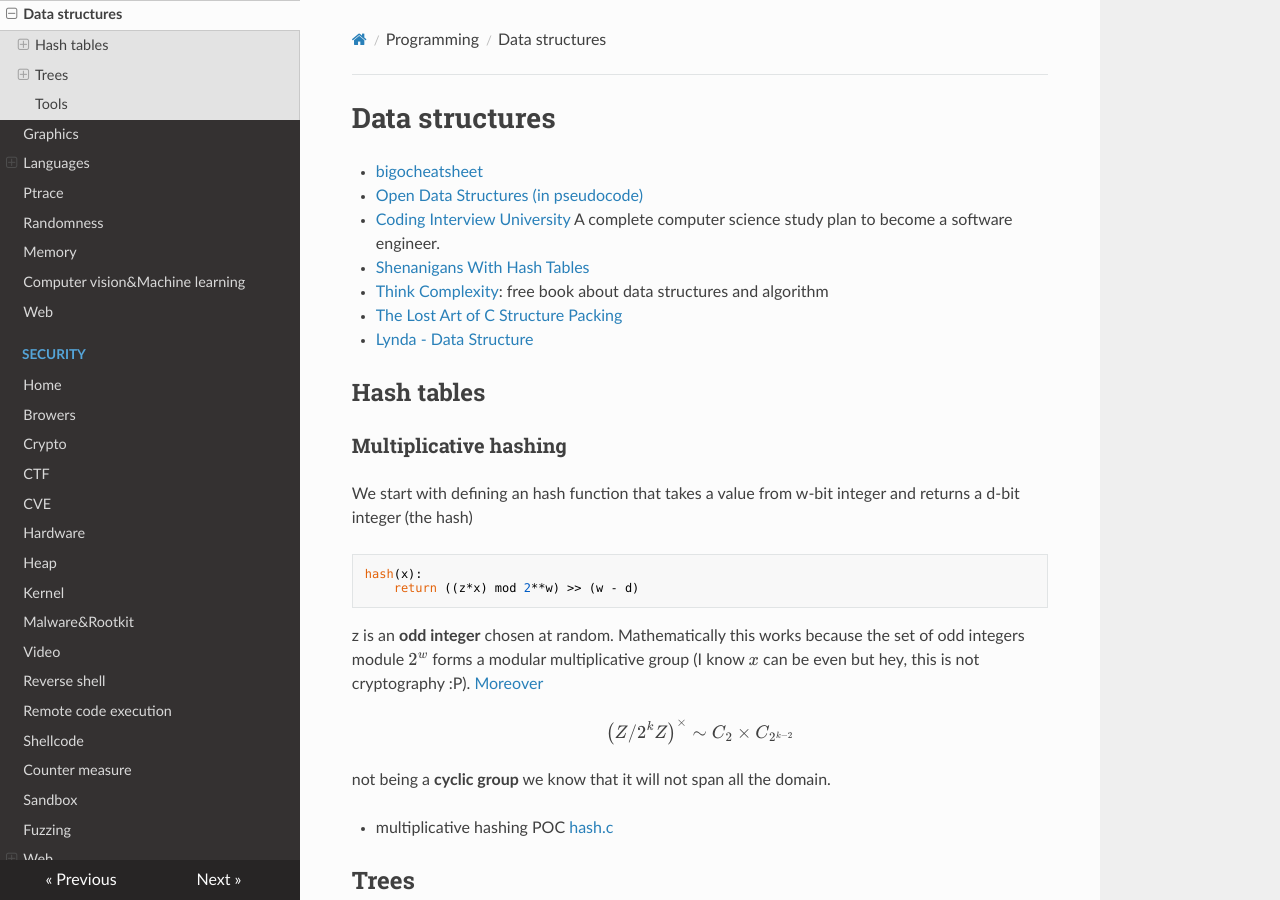
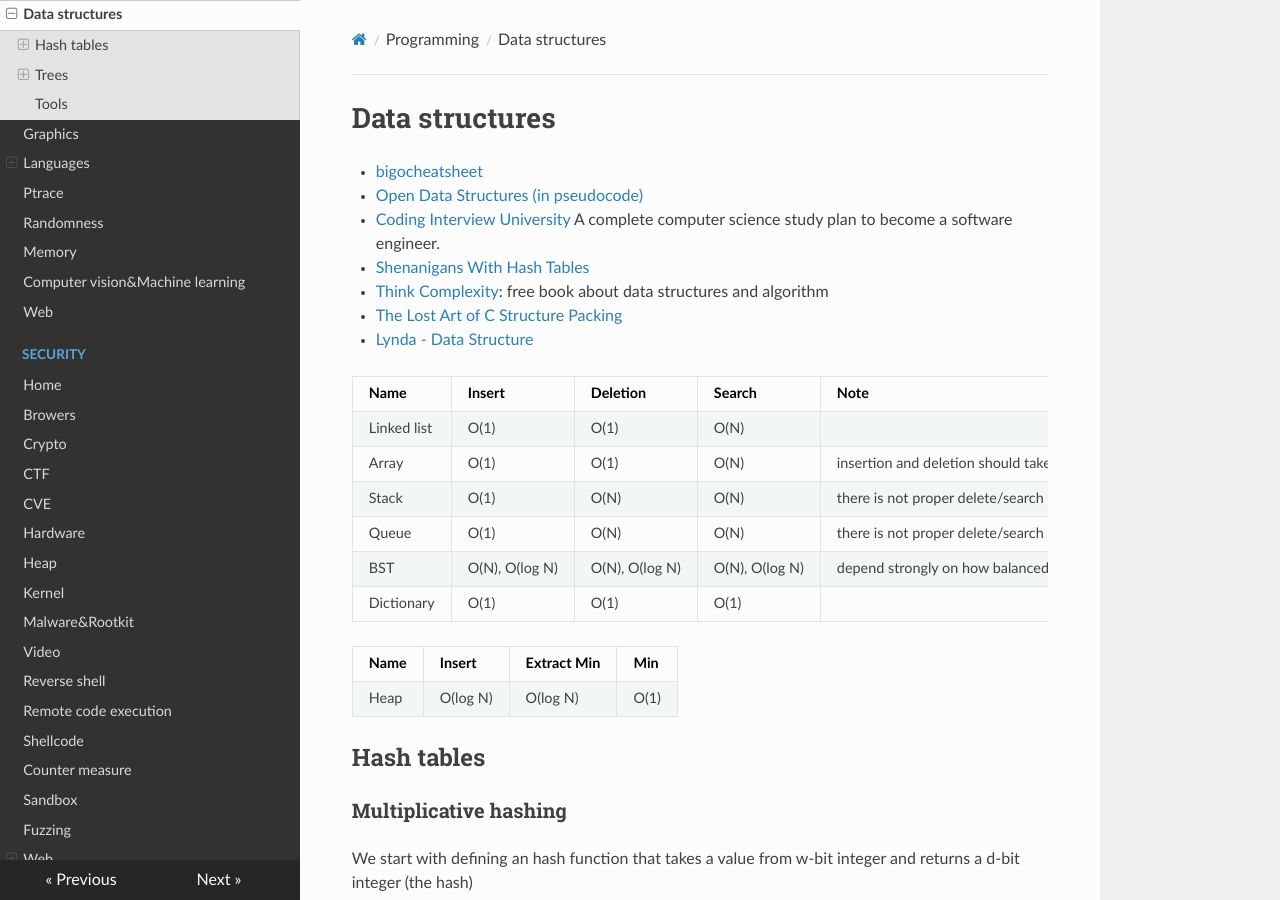
Before and after one commit to gipi/low-level, an MkDocs documentation site: the page built from docs/data_structures/index.md, in a window 1280 px wide and 900 px high. Built offline with MkDocs 1.6.1, drawn with Linux system fonts in a browser that asks for light colours; nearby versions of some CDN libraries; formulas are drawn with MathJax 3.

Commit message:
Add table for data structure's Big-O.

```diff
--- a/docs/data_structures/index.md
+++ b/docs/data_structures/index.md
@@ -7,6 +7,20 @@
  - [Think Complexity](http://greenteapress.com/complexity/index.html): free book about data structures and algorithm
  - [The Lost Art of C Structure Packing](http://www.catb.org/esr/structure-packing/)
  - [Lynda - Data Structure](https://archive.org/details/0102WhatYouShouldKnow)
+
+| Name        | Insert   | Deletion | Search | Note |
+|-------------|----------|----------|--------|------|
+| Linked list | O(1)     | O(1)     | O(N)   |      |
+| Array       | O(1)     | O(1)     | O(N)   | insertion and deletion should take into account the memory management |
+| Stack       | O(1)     | O(N)     | O(N)   | there is not proper delete/search operation |
+| Queue       | O(1)     | O(N)     | O(N)   | there is not proper delete/search operation |
+| BST         | O(N), O(log N) | O(N), O(log N) | O(N), O(log N) | depend strongly on how balanced is |
+| Dictionary  | O(1)     | O(1)     | O(1)   | |
+
+
+| Name        | Insert   | Extract Min | Min  |
+|-------------|----------|-------------|------|
+| Heap        | O(log N) | O(log N)    | O(1) |
 
 ## Hash tables
 
```
